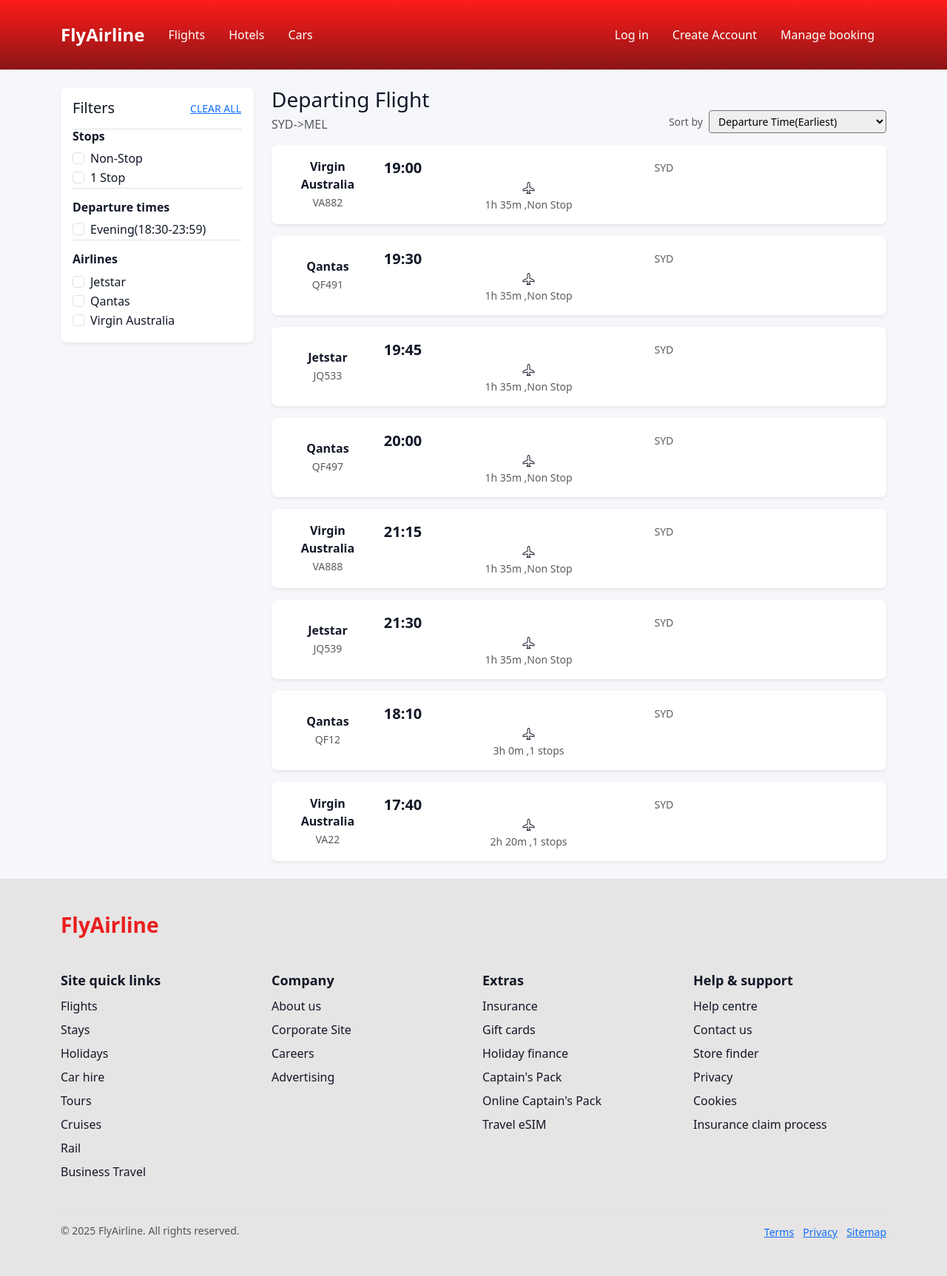
After one commit to hieuvu121/214-project, a Django app: page /flights/ in a window 1280 px wide. The commit adds this page. Shown: the whole page at 74% size. Run offline with Django 5.2, Linux system fonts and the light colour scheme.

Commit message:
Unfinished Flights list UI design

```diff
--- a/airline/airline/urls.py
+++ b/airline/airline/urls.py
@@ -23,4 +23,5 @@
     path('admin/', admin.site.urls),
     path("",homeView.as_view(),name='home'),
     path('bookings/',include('bookings.urls')),
+    path('flights/',include('flights.urls')),
 ]
--- /dev/null
+++ b/airline/flights/urls.py
@@ -0,0 +1,5 @@
+from django.urls import path
+from . import views
+urlpatterns=[
+    path('',views.flightList),
+]
--- a/airline/flights/views.py
+++ b/airline/flights/views.py
@@ -1,3 +1,60 @@
 from django.shortcuts import render
+from django.http import HttpResponse
+from django.views.generic.list import ListView
+from datetime import time
 
-# Create your views here.
+#demo data for searching flights
+DEMO_FLIGHTS = [
+    # airline, code, depart, arrive, origin, dest, duration_min, stops, price
+    {"airline":"Virgin Australia","code":"VA882","depart":"19:00","arrive":"20:35","origin":"SYD","dest":"MEL","duration_min":95,"stops":0,"price":408},
+    {"airline":"Qantas","code":"QF491","depart":"19:30","arrive":"21:05","origin":"SYD","dest":"MEL","duration_min":95,"stops":0,"price":385},
+    {"airline":"Jetstar","code":"JQ533","depart":"19:45","arrive":"21:20","origin":"SYD","dest":"MEL","duration_min":95,"stops":0,"price":466},
+    {"airline":"Qantas","code":"QF497","depart":"20:00","arrive":"21:35","origin":"SYD","dest":"MEL","duration_min":95,"stops":0,"price":372},
+    {"airline":"Virgin Australia","code":"VA888","depart":"21:15","arrive":"22:50","origin":"SYD","dest":"MEL","duration_min":95,"stops":0,"price":359},
+    {"airline":"Jetstar","code":"JQ539","depart":"21:30","arrive":"23:05","origin":"SYD","dest":"MEL","duration_min":95,"stops":0,"price":342},
+    {"airline":"Qantas","code":"QF12","depart":"18:10","arrive":"21:10","origin":"SYD","dest":"MEL","duration_min":180,"stops":1,"price":315},
+    {"airline":"Virgin Australia","code":"VA22","depart":"17:40","arrive":"20:00","origin":"SYD","dest":"MEL","duration_min":140,"stops":1,"price":298},
+]
+
+def _enrich_duration(flightList):
+    for f in flightList:
+        mins = f["duration_min"]
+        f["dur_h"] = mins // 60
+        f["dur_m"] = mins % 60
+    return flightList
+
+def flightList(request):
+    trip=request.GET.get("trip",'oneway')
+    origin=request.GET.get("origin",'SYD')
+    dest=request.GET.get('dest','MEL')
+    depart_date=request.GET.get('depart')
+    return_date=request.GET.get('return')
+    #for oneway flights will show flights that have
+    outbound=[
+        f for f in DEMO_FLIGHTS
+        if f.get('origin')==origin and f.get("dest")==dest and (not depart_date or f.get('date')==depart_date)
+    ]
+
+    #flights showed for return selection
+    inbound=[]
+    if trip=='return' and return_date:
+        inbound=[
+            f for f in DEMO_FLIGHTS
+            if f.get('origin')==origin and f.get("dest")==dest and (not depart_date or f.get('date')==depart_date)
+        ]
+
+    _enrich_duration(outbound)
+    _enrich_duration(inbound)
+
+    ctx = {
+        "trip": trip,
+        "origin": origin,
+        "dest": dest,
+        "depart_date": depart_date,
+        "return_date": return_date,
+        "outbound": outbound,
+        "inbound": inbound,
+        "airlines": sorted({f["airline"] for f in DEMO_FLIGHTS}),
+    }
+
+    return render(request,'flightList.html',ctx)
--- a/airline/templates/base.html
+++ b/airline/templates/base.html
@@ -93,6 +93,31 @@
   {% block extra_head %}{% endblock %}
 </head>
 <body>
+  <nav class="app-navbar navbar navbar-expand-lg py-4" data-bs-theme="dark">
+  <div class="container">
+    <a class="navbar-brand fw-bold fs-4" href="{% url 'home' %}">FlyAirline</a>
+
+    <button class="navbar-toggler" type="button"
+            data-bs-toggle="collapse" data-bs-target="#navMain"
+            aria-controls="navMain" aria-expanded="false" aria-label="Toggle navigation">
+      <span class="navbar-toggler-icon"></span>
+    </button>
+
+    <div id="navMain" class="collapse navbar-collapse">
+      <ul class="navbar-nav nav-pills me-auto" id="mainNav">
+        <li class="nav-item"><a class="nav-link rounded-pill" href="#" aria-current="page">Flights</a></li>
+        <li class="nav-item"><a class="nav-link rounded-pill" href="#">Hotels</a></li>
+        <li class="nav-item"><a class="nav-link rounded-pill" href="#">Cars</a></li>
+      </ul>
+
+      <ul class="navbar-nav nav-pills ms-auto">
+        <li class="nav-item"><a class="nav-link rounded-pill" href="#">Log in</a></li>
+        <li class="nav-item"><a class="nav-link rounded-pill" href="#">Create Account</a></li>
+        <li class="nav-item"><a class="nav-link rounded-pill" href="#">Manage booking</a></li>
+      </ul>
+    </div>
+  </div>
+</nav>
   {% block body %}{% endblock %}
   <footer class="site-footer py-5 py-lg-6">
   <div class="container">
--- /dev/null
+++ b/airline/templates/flightList.html
@@ -0,0 +1,118 @@
+{% extends 'base.html' %}
+{% block body %}
+<!--filtering box -->
+<div class="container my-4">
+    <div class="row g-4">
+        <aside class=" col-12 col-lg-3">
+
+            <!--Filter part-->
+            <div class="p-3 bg-white rounded-3 shadow-sm">
+                <div class="d-flex justify-content-between align-items-center mb-2">
+                    <h5 class="m-0">Filters</h5>
+                    <button class="btn btn-link btn-sm p-0" id="clearFilters">CLEAR ALL</button>
+                </div>
+                <small class="text-muted d-block mb-3" id="resultCount"></small>
+                <div class="border-top">
+                    <h6 class="fw-semibold">Stops</h6>
+                    <div class="form-check">
+                        <input class="form-check-input" type="checkbox" value="0" id="fNonStop"></input>
+                        <label class="form-check-label" for="fNonStop">Non-Stop</label>
+                    </div>
+                    <div class="form-check">
+                        <input class="form-check-input" type="checkbox" id="f1Stop" value="1"></input>
+                        <label class="form-check-label" for="f1Stop">1 Stop</label>
+                    </div>
+                </div>
+
+                <!--Departure time-->
+                <div class="border-top pt-3">
+                    <h6 class="fw-semibold">Departure times</h6>
+                    <div class="form-check">
+                        <input class="form-check-input" type="checkbox" id="fEvening" value="evening"></input>
+                        <label class="form-check-label" for="fEvening">Evening(18:30-23:59)</label>
+                    </div>
+                </div>
+
+                <!--Airlines-->
+                <div class="border-top pt-3">
+                    <h6 class="fw-semibold">Airlines</h6>
+                    {% for a in airlines %}
+                    <div class="form-check">
+                        <input class="form-check-input airline-filter" type="checkbox" value="{{a|escape}}" id="al-{{forloop.counter}}"></input>
+                        <label class="form-check-label" for="al-{{forloop.counter}}">{{a}}</label>
+                    </div>
+                    {% endfor %}
+                </div>
+            </div>
+        </aside>
+
+        <!--Display result lists-->
+        <section class="col-12 col-lg-9">
+
+            <!--sorting part-->
+            <div class="d-flex align-items-end justify-content-between flex-wrap mb-3">
+                <div>
+                    <h3 class="mb-1">Departing Flight</h3>
+                    <div class="text-muted">
+                        {{origin}}->{{dest}}
+                        {% if depart_date %} • {{depart_date}}{% endif %}
+                    </div>
+                </div>
+                <div class="d-flex align-items-center gap-2">
+                    <label class="small text-muted">Sort by</label>
+                    <select id="sortBy" class="form-select-sm" style="min-width:240px;">
+                        <option value="depart_asc">Departure Time(Earliest)</option>
+                        <option value="price_asc">Price(Lowest)</option>
+                        <option value="price_desc">Price(Highest)</option>
+                        <option value="duration_asc">Duration(Shortest)</option>
+                    </select>
+                </div>
+            </div>
+
+            <!--outbound list-->
+            <div id="outboundList" class="vstack gap-3">
+                <!--loop through outbound list-->
+                {% for f in outbound %}
+                <article class="bg-white rounded-3 p-3 shadow-sm flight-card"
+                        data-stops="{{f.stops}}"
+                        data-depart="{{f.depart}}"
+                        data-duration="{{f.duration_min}}"
+                        data-price="{{f.price}}"
+                        data-airline="{{f.airline}}">
+                    <div class="row align-items-center g-3">
+                        <div class="col-12 col-md-2 text-md-center">
+                            <div class="fw-semibold">{{f.airline}}</div>
+                            <small class="text-muted">{{f.code}}</small>
+                        </div>
+                        <div class="col-12 col-md-6">
+                            <div class="d-flex align-items-center justify-content-between">
+                                <div class="fw-bold fs-5">{{f.depart}}</div>
+                                <small class="text-muted">{{f.origin}}</small>
+                            </div>
+                            <div class="text-center flex-grow-1 px-3">
+                                <i class="bi bi-airplane"></i>
+                                <div class="small text-muted">
+                                    {{f.dur_h}}h {{f.dur_m}}m
+                                    {% if f.stops == 0 %}
+                                        ,Non Stop
+                                    {% else %}
+                                        ,{{f.stops}} stops
+                                    {% endif %}
+                                </div>
+                            </div>
+                            <div class="text-end">
+
+                            </div>
+
+                        </div>
+
+                    </div>
+                </article>
+                {% endfor %}
+            </div>
+        </section>
+
+
+    </div>
+</div>
+{% endblock body %}
```
Also changed, not shown: airline/templates/home.html (+0 -25 lines).
